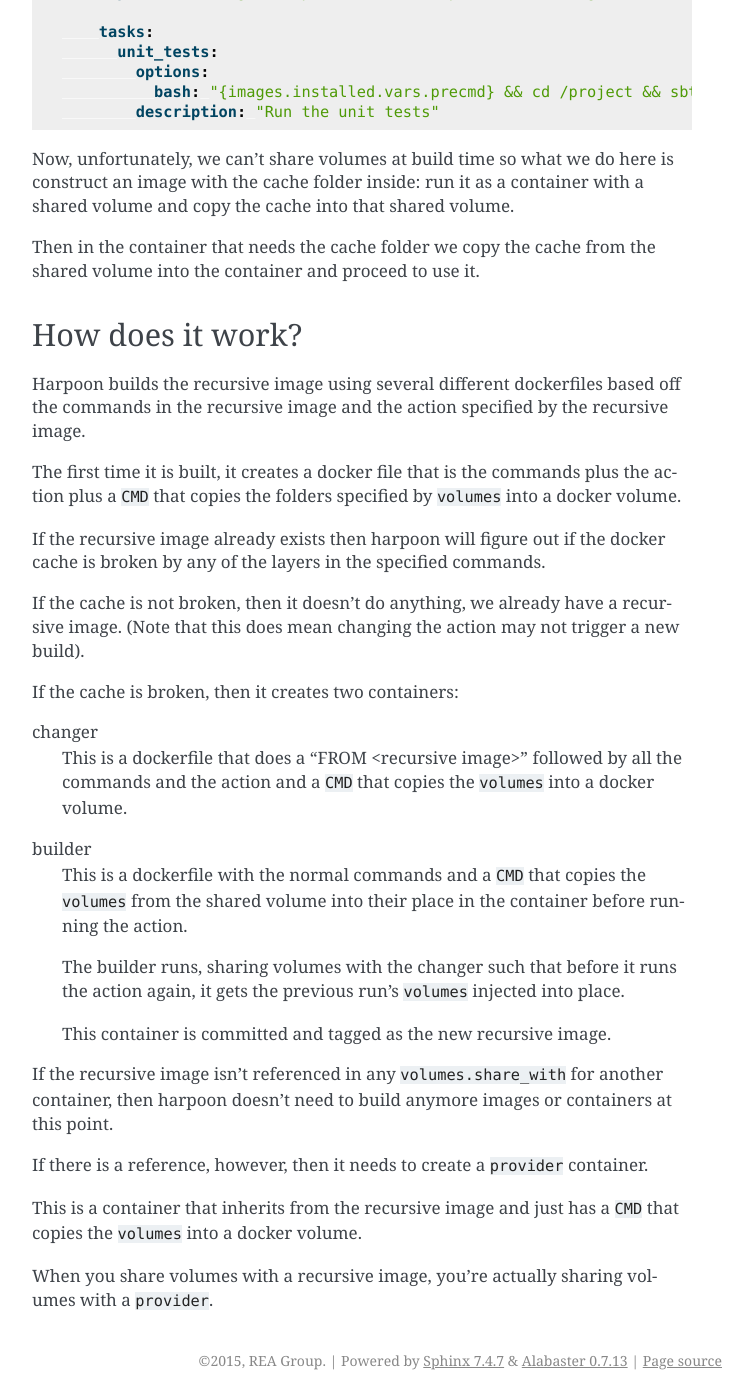
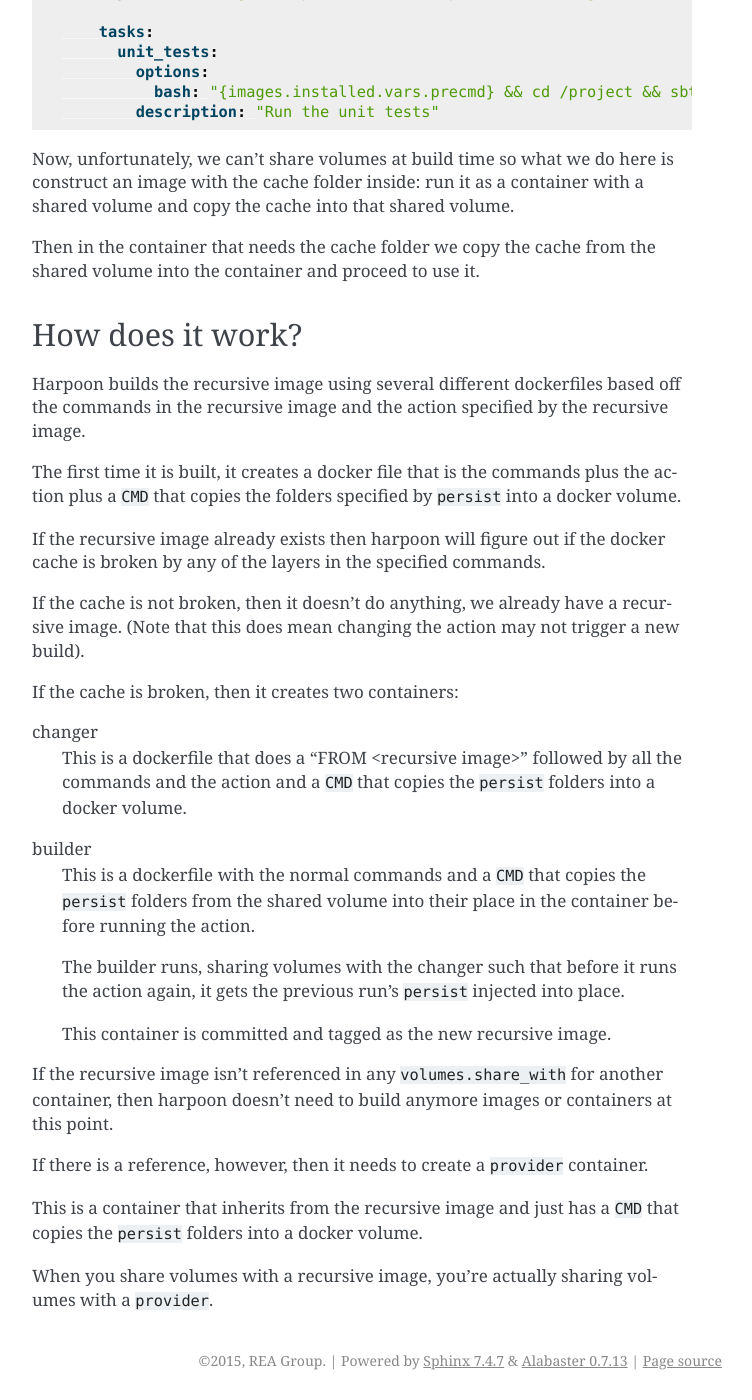
Before and after one commit to delfick/harpoon, a Sphinx documentation site: the page built from docs/docs/recursive_containers.rst, in a window 1280 px wide and 1400 px high, scrolled down 4733 px. Shown: the whole window, without its empty margins (388-1140 px from the left). Built offline with Sphinx 7.4.7, drawn with Linux system fonts in a browser that asks for light colours; some of the changed text lies outside the part shown.

Commit message:
Renaming recursive volumes as persist

```diff
--- a/docs/docs/recursive_containers.rst
+++ b/docs/docs/recursive_containers.rst
@@ -30,7 +30,7 @@
         # And a list of folders that get persisted between builds
         recursive:
           action: cd /project && npm install
-          volumes: /project/node_modules
+          persist: /project/node_modules
 
         commands:
           - FROM ubuntu:14.04
@@ -106,7 +106,7 @@
       resolved:
         recursive:
           action: cd /project && sbt update
-          volumes:
+          persist:
             - /project/target/
             - /project/project/target/
             - /project/project/project/
@@ -120,7 +120,7 @@
       compiled:
         recursive:
           action: cd /project && sbt compile && sbt test:compile
-          volumes:
+          persist:
             - /project/target/
             - /project/project/target/
             - /project/project/project/
@@ -151,7 +151,7 @@
 containers or for some reason not chain the containers together like we've been
 doing.
 
-In that case, we can copy the volumes in at container time using the
+In that case, we can copy the persisting folders in at container time using the
 "{images.<container>.recursive.precmd}" variable instead.
 
 For example, our sbt application at the top can be redone as below (the only
@@ -195,7 +195,7 @@
       resolved:
         recursive:
           action: cd /project && sbt update
-          volumes:
+          persist:
             - /project/target/
             - /project/project/target/
             - /project/project/project/
@@ -209,7 +209,7 @@
       compiled:
         recursive:
           action: cd /project && sbt compile && sbt test:compile
-          volumes:
+          persist:
             - /project/target/
             - /project/project/target/
             - /project/project/project/
@@ -224,7 +224,7 @@
         commands:
           - [FROM, "{images.prepared}"]
 
-        volumes:
+        persist:
           # Share the volumes from our recursive images with this image
           # Note that the order here is important because compiled has the
           # same shared folder as resolved
@@ -260,7 +260,7 @@
 image.
 
 The first time it is built, it creates a docker file that is the commands plus
-the action plus a ``CMD`` that copies the folders specified by ``volumes`` into
+the action plus a ``CMD`` that copies the folders specified by ``persist`` into
 a docker volume.
 
 If the recursive image already exists then harpoon will figure out if the docker
@@ -274,16 +274,16 @@
 
 changer
     This is a dockerfile that does a "FROM <recursive image>" followed by
-    all the commands and the action and a ``CMD`` that copies the ``volumes``
-    into a docker volume.
+    all the commands and the action and a ``CMD`` that copies the ``persist``
+    folders into a docker volume.
 
 builder
     This is a dockerfile with the normal commands and a ``CMD`` that copies
-    the ``volumes`` from the shared volume into their place in the container
-    before running the action.
+    the ``persist`` folders from the shared volume into their place in the
+    container before running the action.
 
     The builder runs, sharing volumes with the changer such that before it runs
-    the action again, it gets the previous run's ``volumes`` injected into place.
+    the action again, it gets the previous run's ``persist`` injected into place.
 
     This container is committed and tagged as the new recursive image.
 
@@ -294,7 +294,7 @@
 If there is a reference, however, then it needs to create a ``provider`` container.
 
 This is a container that inherits from the recursive image and just has a ``CMD``
-that copies the ``volumes`` into a docker volume.
+that copies the ``persist`` folders into a docker volume.
 
 When you share volumes with a recursive image, you're actually sharing volumes
 with a ``provider``.
```
Also changed, not shown: 2 other files.
